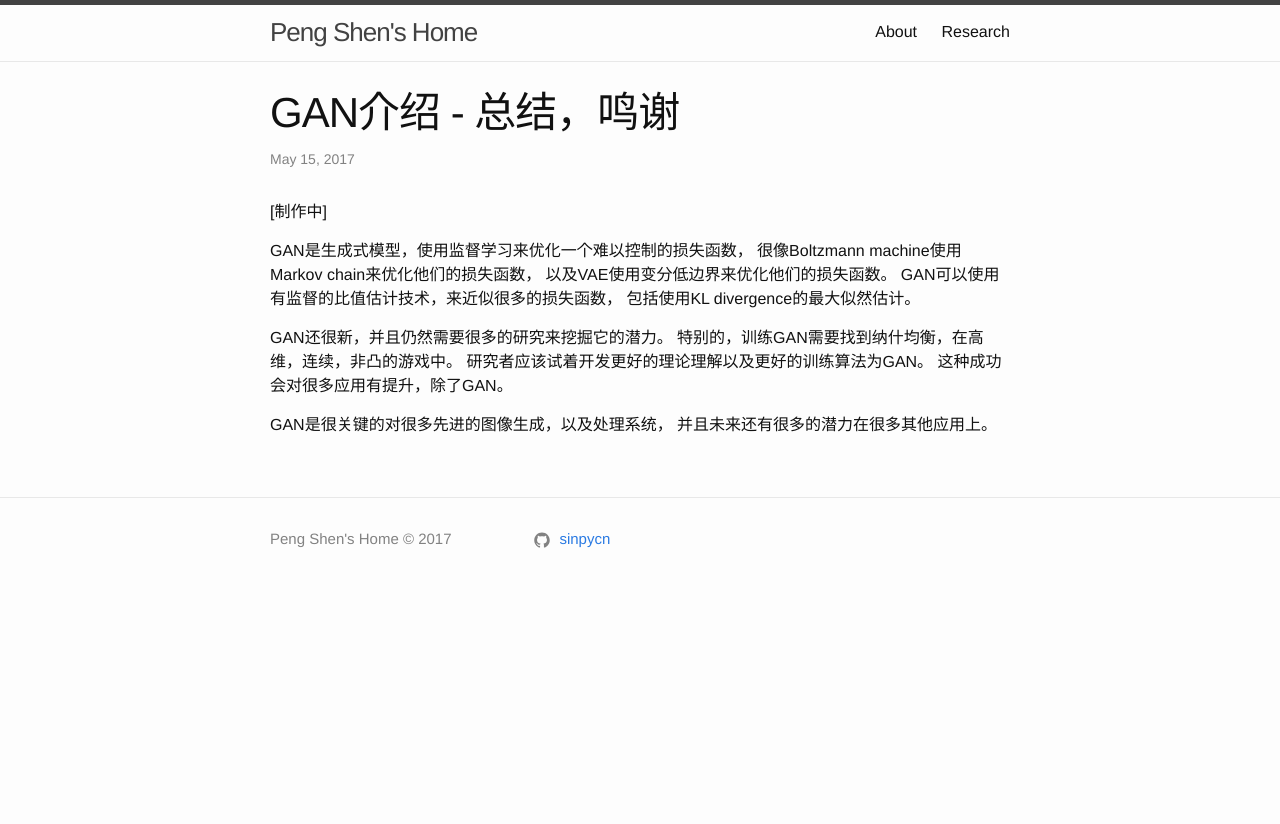
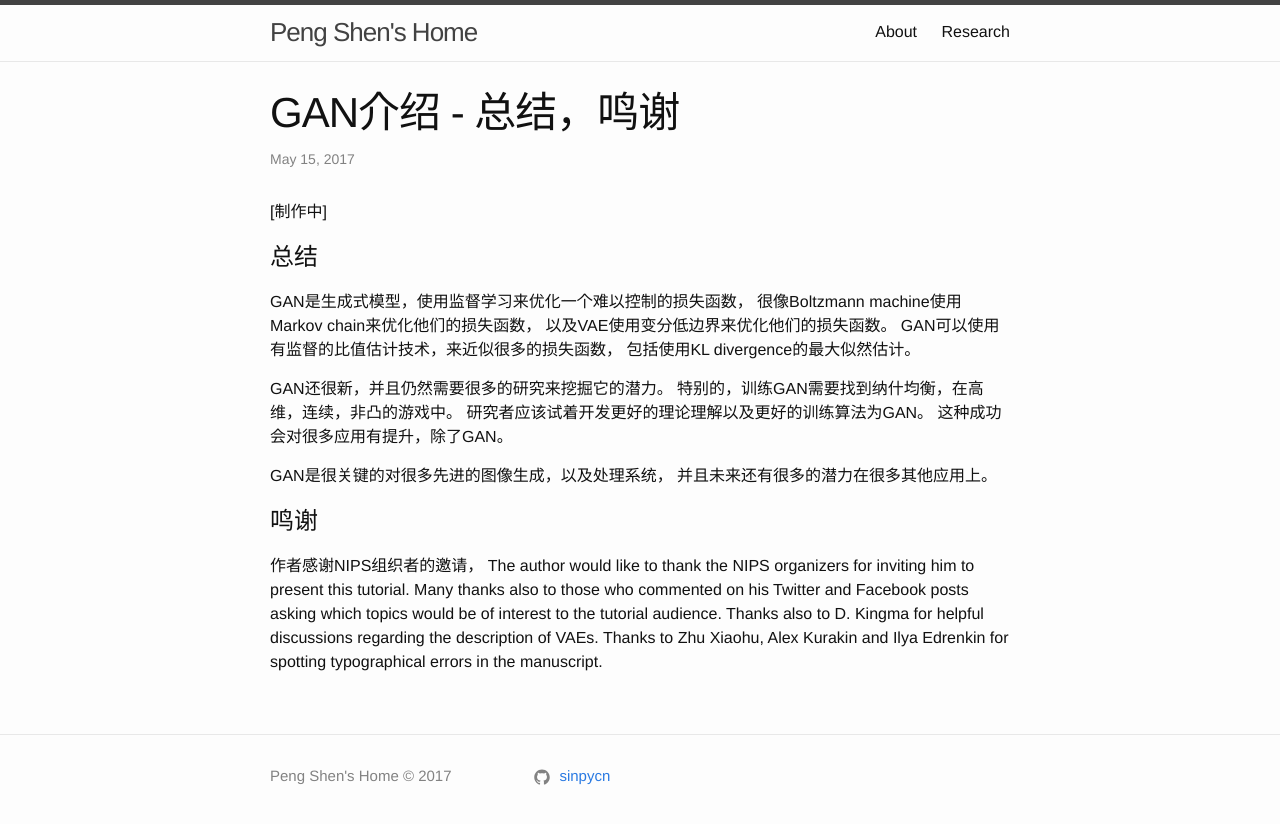
Before and after one commit to sinpycn/sinpycn.github.io, a Jekyll site: the page built from _posts/research/2017-05-15-GAN-Tutorial-Conclusion.md, in a window 1280 px wide. Shown: the top 824 px of the page. Built offline with Jekyll 4.4.1, drawn with Linux system fonts in a browser that asks for light colours.

Commit message:
Update 2017-05-15-GAN-Tutorial-Conclusion.md

```diff
--- a/_posts/research/2017-05-15-GAN-Tutorial-Conclusion.md
+++ b/_posts/research/2017-05-15-GAN-Tutorial-Conclusion.md
@@ -6,6 +6,8 @@ categories: [research, gan-tutorial]
 ---
 
 [制作中]
+
+# 总结
 
 GAN是生成式模型，使用监督学习来优化一个难以控制的损失函数， 很像Boltzmann machine使用Markov chain来优化他们的损失函数，
 以及VAE使用变分低边界来优化他们的损失函数。
@@ -17,3 +19,12 @@ GAN还很新，并且仍然需要很多的研究来挖掘它的潜力。
 这种成功会对很多应用有提升，除了GAN。
 
 GAN是很关键的对很多先进的图像生成，以及处理系统， 并且未来还有很多的潜力在很多其他应用上。
+
+# 鸣谢
+作者感谢NIPS组织者的邀请，
+The author would like to thank the NIPS organizers for inviting him to present
+this tutorial. Many thanks also to those who commented on his Twitter and
+Facebook posts asking which topics would be of interest to the tutorial audience.
+Thanks also to D. Kingma for helpful discussions regarding the description of
+VAEs. Thanks to Zhu Xiaohu, Alex Kurakin and Ilya Edrenkin for spotting
+typographical errors in the manuscript.
```
